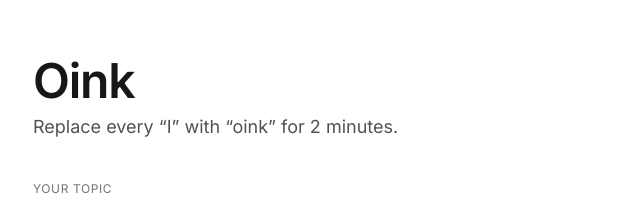
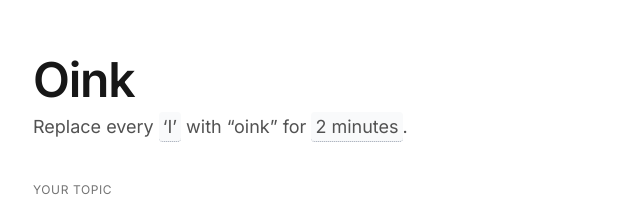
Before and after one commit to Jason2657/oink, a Next.js app: page / in a window 1280 px wide. Shown: the part 134-336 px from the top of the page, without its empty margins (319-959 px from the left). Built offline with nearby package versions, Linux system fonts and the light colour scheme.

Commit message:
feat: inline-editable target word and duration on setup screen

```diff
--- a/app/page.tsx
+++ b/app/page.tsx
@@ -5,13 +5,19 @@ import SetupScreen from "@/components/SetupScreen";
 import RecordingScreen from "@/components/RecordingScreen";
 import ProcessingScreen from "@/components/ProcessingScreen";
 import ResultsScreen from "@/components/ResultsScreen";
-import type { AppState, TranscribeResponse } from "@/lib/types";
-
-const DURATION_SEC = 120;
+import type {
+  AppState,
+  DurationSeconds,
+  TargetWord,
+  TranscribeResponse,
+} from "@/lib/types";
 
 export default function Home() {
   const [state, setState] = useState<AppState>("setup");
   const [topic, setTopic] = useState<string>("");
+  const [targetWord, setTargetWord] = useState<TargetWord>("I");
+  const [durationSeconds, setDurationSeconds] =
+    useState<DurationSeconds>(120);
   const [audioBlob, setAudioBlob] = useState<Blob | null>(null);
   const [result, setResult] = useState<TranscribeResponse | null>(null);
 
@@ -25,6 +31,10 @@ export default function Home() {
   if (state === "setup") {
     return (
       <SetupScreen
+        targetWord={targetWord}
+        onTargetWordChange={setTargetWord}
+        durationSeconds={durationSeconds}
+        onDurationChange={setDurationSeconds}
         onStart={(t) => {
           setTopic(t);
           setState("recording");
@@ -37,7 +47,7 @@ export default function Home() {
     return (
       <RecordingScreen
         topic={topic}
-        durationSec={DURATION_SEC}
+        durationSec={durationSeconds}
         onComplete={(blob) => {
           setAudioBlob(blob);
           setState("processing");
--- a/components/SetupScreen.tsx
+++ b/components/SetupScreen.tsx
@@ -1,13 +1,46 @@
 "use client";
 
 import { useEffect, useState } from "react";
+import InlinePopover from "@/components/InlinePopover";
 import { pickRandomTopic, TOPICS } from "@/lib/topics";
+import type { DurationSeconds, TargetWord } from "@/lib/types";
 
 interface SetupScreenProps {
+  targetWord: TargetWord;
+  onTargetWordChange: (value: TargetWord) => void;
+  durationSeconds: DurationSeconds;
+  onDurationChange: (value: DurationSeconds) => void;
   onStart: (topic: string) => void;
 }
 
-export default function SetupScreen({ onStart }: SetupScreenProps) {
+const TARGET_WORD_OPTIONS: { label: string; value: TargetWord }[] = [
+  { label: "‘I’", value: "I" },
+  { label: "‘like’", value: "like" },
+  { label: "‘actually’", value: "actually" },
+  { label: "‘basically’", value: "basically" },
+  { label: "‘literally’", value: "literally" },
+];
+
+const DURATION_OPTIONS: { label: string; value: string }[] = [
+  { label: "1 minute", value: "60" },
+  { label: "2 minutes", value: "120" },
+];
+
+function targetDisplay(word: TargetWord): string {
+  return `‘${word}’`;
+}
+
+function durationDisplay(seconds: DurationSeconds): string {
+  return seconds === 60 ? "1 minute" : "2 minutes";
+}
+
+export default function SetupScreen({
+  targetWord,
+  onTargetWordChange,
+  durationSeconds,
+  onDurationChange,
+  onStart,
+}: SetupScreenProps) {
   // Start with a deterministic topic so SSR and client markup match,
   // then randomize after mount.
   const [topic, setTopic] = useState<string>(TOPICS[0]);
@@ -18,13 +51,33 @@ export default function SetupScreen({ onStart }: SetupScreenProps) {
     setTopic(pickRandomTopic());
   }, []);
 
+  const helperTime = durationSeconds === 60 ? "1:00" : "2:00";
+
   return (
     <div className="flex flex-1 items-center justify-center px-6 py-12">
       <div className="w-full max-w-xl flex flex-col gap-10">
         <header className="flex flex-col gap-2">
           <h1 className="text-5xl font-semibold tracking-tight">Oink</h1>
-          <p className="text-lg text-neutral-600">
-            Replace every &ldquo;I&rdquo; with &ldquo;oink&rdquo; for 2 minutes.
+          <p className="text-lg text-neutral-600 leading-relaxed">
+            Replace every{" "}
+            <InlinePopover
+              ariaLabel="Target word"
+              value={targetWord}
+              displayLabel={targetDisplay(targetWord)}
+              options={TARGET_WORD_OPTIONS}
+              onChange={(v) => onTargetWordChange(v as TargetWord)}
+            />{" "}
+            with &ldquo;oink&rdquo; for{" "}
+            <InlinePopover
+              ariaLabel="Duration"
+              value={String(durationSeconds)}
+              displayLabel={durationDisplay(durationSeconds)}
+              options={DURATION_OPTIONS}
+              onChange={(v) =>
+                onDurationChange(Number(v) as DurationSeconds)
+              }
+            />
+            .
           </p>
         </header>
 
@@ -53,7 +106,7 @@ export default function SetupScreen({ onStart }: SetupScreenProps) {
         </button>
 
         <p className="text-xs text-neutral-400 text-center">
-          2:00 recording. Stop early any time.
+          {helperTime} recording. Stop early any time.
         </p>
       </div>
     </div>
--- a/lib/types.ts
+++ b/lib/types.ts
@@ -1,4 +1,8 @@
 export type AppState = "setup" | "recording" | "processing" | "results";
+
+export type TargetWord = "I" | "like" | "actually" | "basically" | "literally";
+
+export type DurationSeconds = 60 | 120;
 
 export interface DeepgramWord {
   word: string;
```
